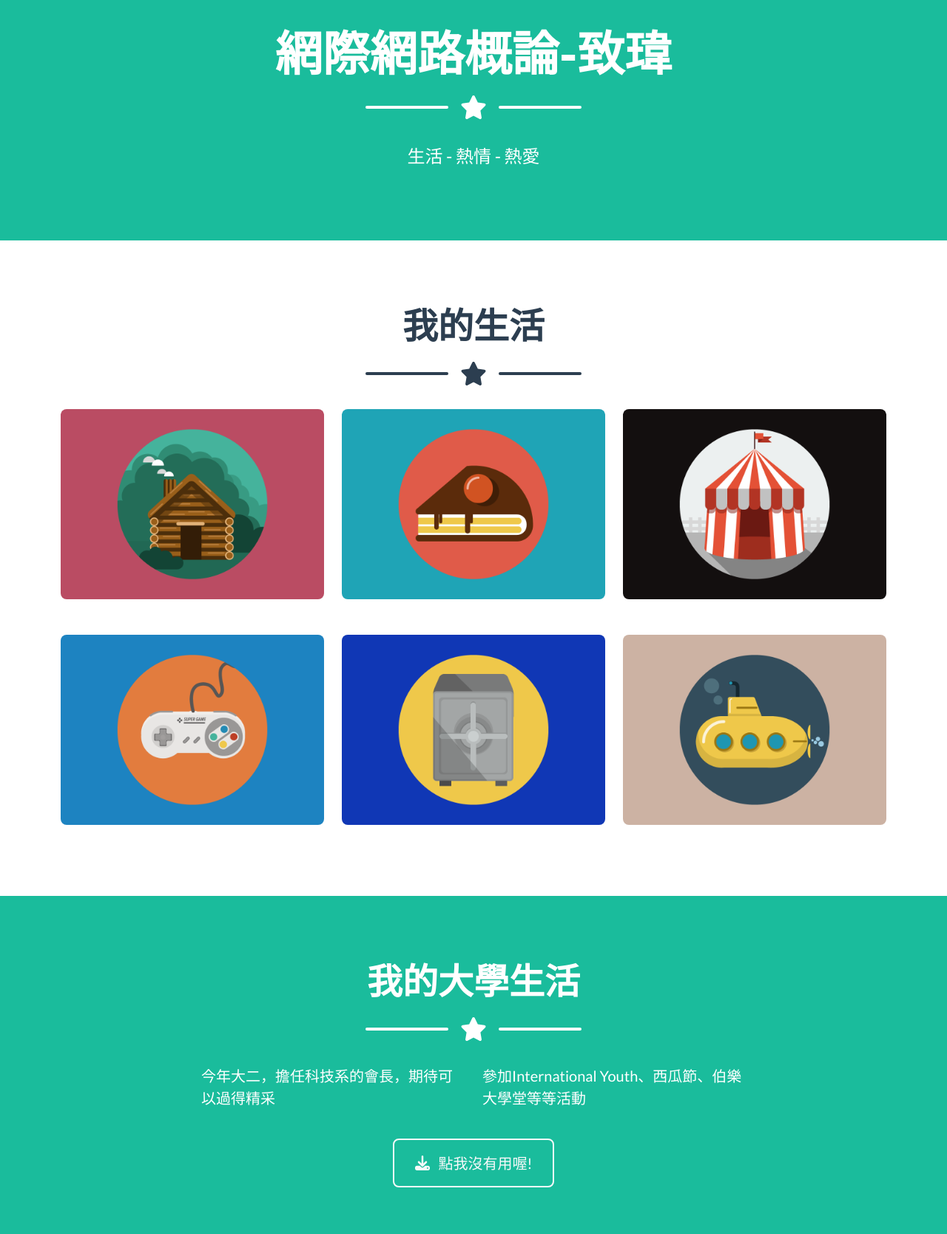
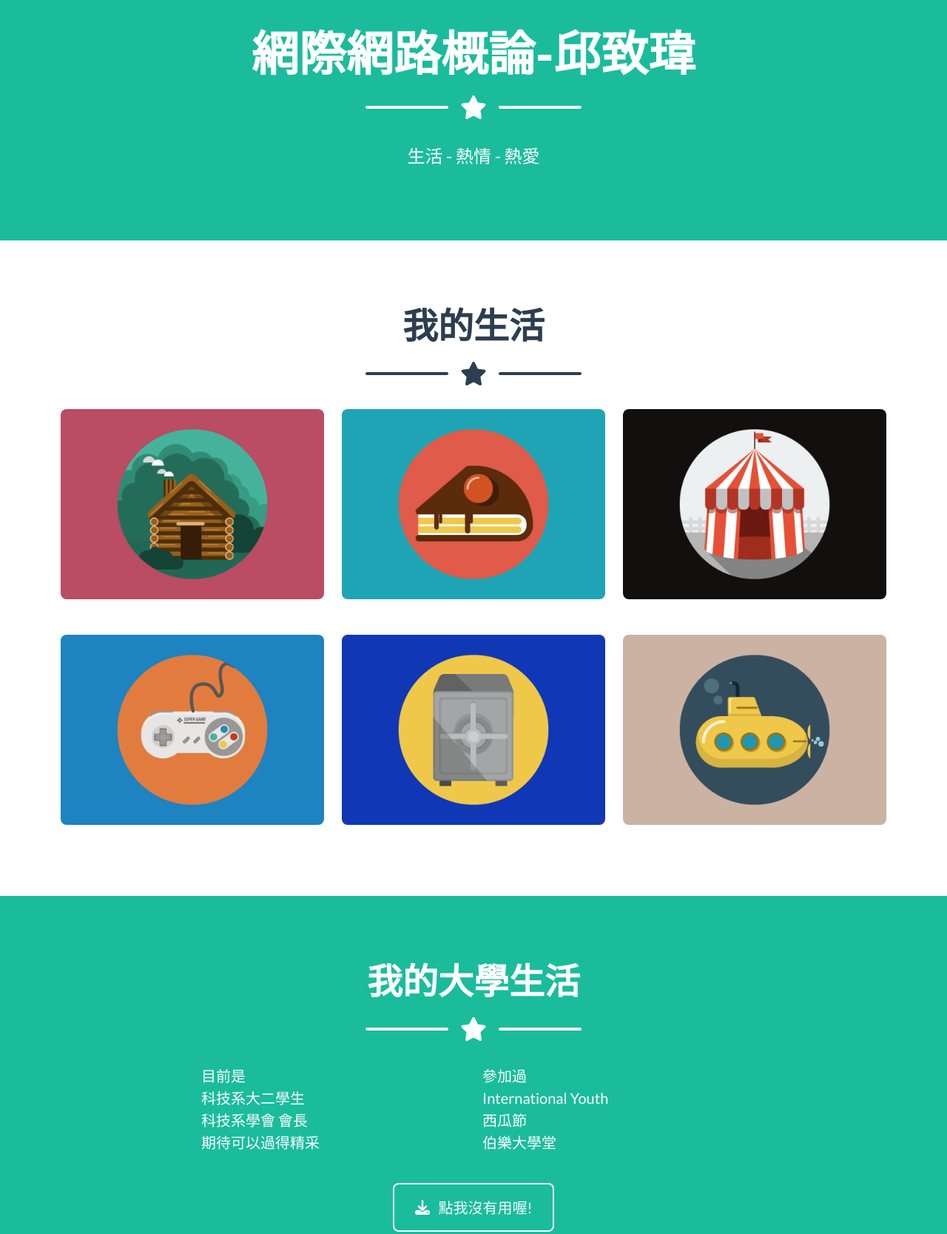
Before and after one commit to willchiou1012/Web, a plain HTML site: page Will/index.html in a window 1280 px wide. Shown: the part 458-2126 px from the top of the page at 74% size. Drawn offline with nearby package versions, Linux system fonts and the light colour scheme.

Commit message:
Update index.html

```diff
--- a/Will/index.html
+++ b/Will/index.html
@@ -20,7 +20,7 @@
         <!-- Navigation-->
         <nav class="navbar navbar-expand-lg bg-secondary text-uppercase fixed-top" id="mainNav">
             <div class="container">
-                <a class="navbar-brand" href="#page-top">致瑋的網站</a>
+                <a class="navbar-brand" href="#page-top">科技應用與人力資源發展學系</a>
                 <button class="navbar-toggler text-uppercase font-weight-bold bg-primary text-white rounded" type="button" data-bs-toggle="collapse" data-bs-target="#navbarResponsive" aria-controls="navbarResponsive" aria-expanded="false" aria-label="Toggle navigation">
                     Life
                     <i class="fas fa-bars"></i>
@@ -40,7 +40,7 @@
                 <!-- Masthead Avatar Image-->
                 <img class="masthead-avatar mb-5" src="assets/img/avataaars.svg" alt="..." />
                 <!-- Masthead Heading-->
-                <h1 class="masthead-heading text-uppercase mb-0">網際網路概論-致瑋</h1>
+                <h1 class="masthead-heading text-uppercase mb-0">網際網路概論-邱致瑋</h1>
                 <!-- Icon Divider-->
                 <div class="divider-custom divider-light">
                     <div class="divider-custom-line"></div>
@@ -134,8 +134,8 @@
                 </div>
                 <!-- About Section Content-->
                 <div class="row">
-                    <div class="col-lg-4 ms-auto"><p class="lead">今年大二，擔任科技系的會長，期待可以過得精采</p></div>
-                    <div class="col-lg-4 me-auto"><p class="lead">參加International Youth、西瓜節、伯樂大學堂等等活動</p></div>
+                    <div class="col-lg-4 ms-auto"><p class="lead">目前是<br>科技系大二學生<br>科技系學會 會長<br>期待可以過得精采</p></div>
+                    <div class="col-lg-4 me-auto"><p class="lead">參加過<br>International Youth<br>西瓜節<br>伯樂大學堂</p></div>
                 </div>
                 <!-- About Section Button-->
                 <div class="text-center mt-4">
```
